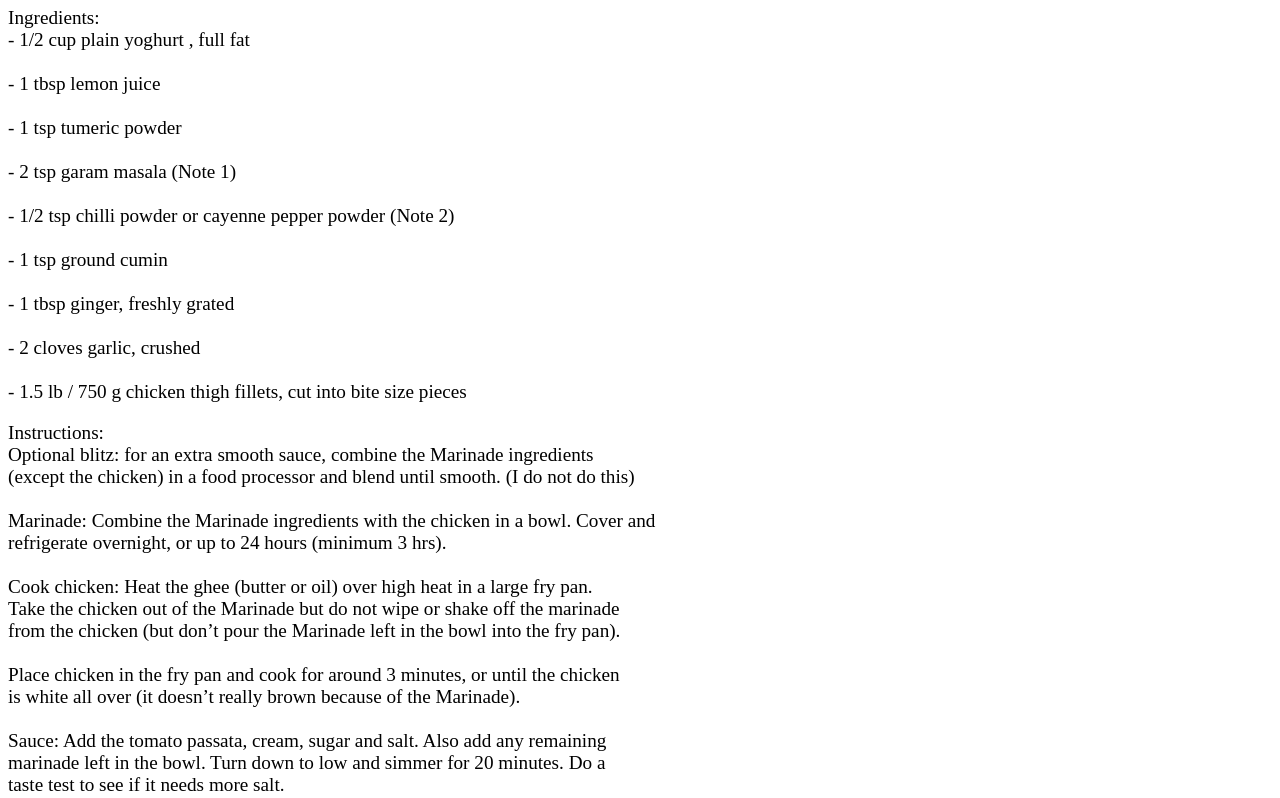
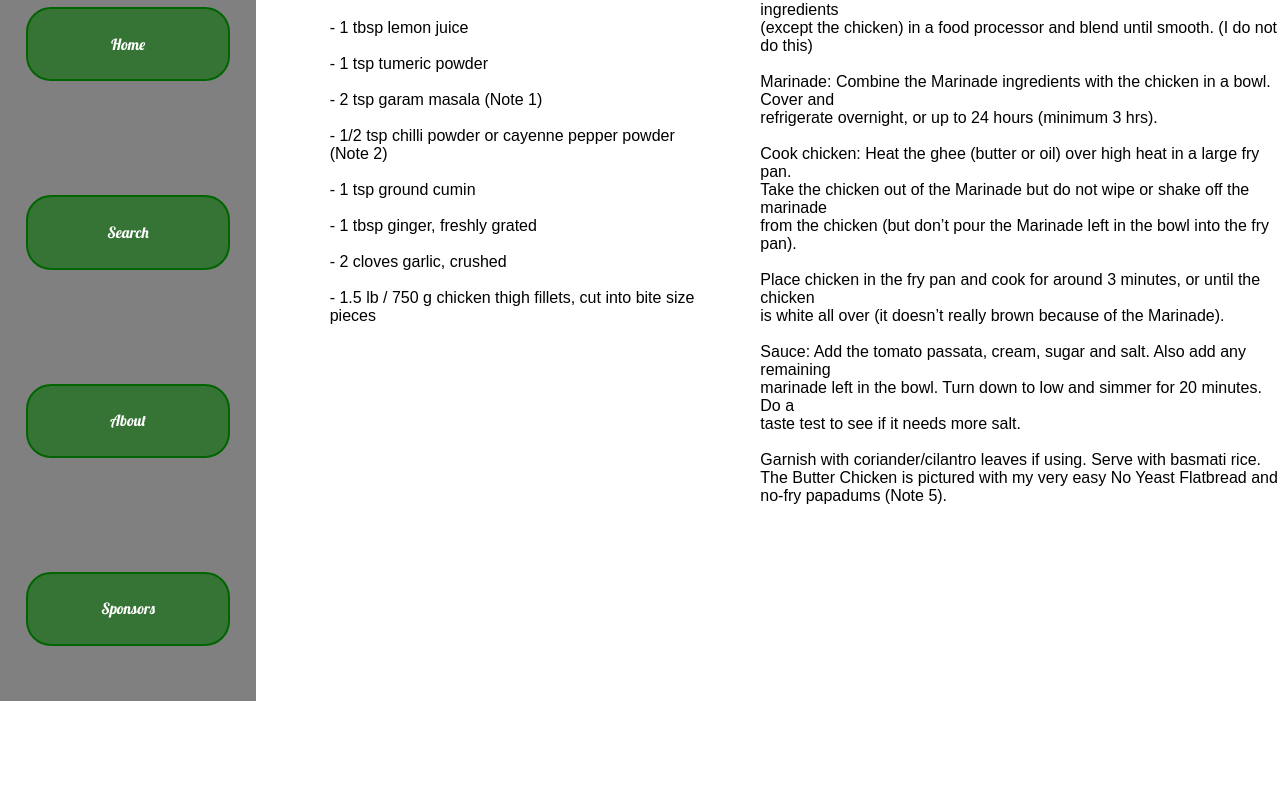
Before and after one commit to aman78099/Food-Blog, a plain HTML site: page bchicken.html in a window 1280 px wide. Shown: the part 99-897 px from the top of the page. After the commit the page ends 800 px from the top, so only its background shows below. Drawn offline with Linux system fonts and the light colour scheme.

Commit message:
Update recipe.css

```diff
--- a/recipe.css
+++ b/recipe.css
@@ -1,11 +1,122 @@
+/* This resets default spacing and sets box-sizing for easier layout control */
+* {
+    margin: 0;
+    padding: 0;
+    box-sizing: border-box;
+}
+
+/* This is the main body where background is added */
 body {
     background-image: url('background.png');
+    background-size: cover;
     background-position: center;
     background-attachment: fixed;
-    background-repeat: no-repeat;
-    background-size: cover;
+    color: white;
+    display: flex;
+    height: 100vh;
 }
 
+/* This creates a side bar that centers buttons even outs the space */
+.sidebar-nav {
+    font-family: lobster;
+    width: 100%;
+    display: flex;
+    flex-direction: column;
+    align-items: center;
+    gap: 8%;
+}
+
+/* This designs the button changing its colour, size and text  */
+.sidebar-button {
+    width: 80%;
+    padding: 10% 5%;
+    background-color: rgb(53, 116, 53);
+    border: 2px solid rgb(1, 100, 1);
+    border-radius: 25px;
+    font-size: 1.2vw;
+    text-align: center;
+    text-decoration: none;
+    color: white;
+    margin-bottom: 5%;
+    transition: 0.3s ease;
+}
+
+/* This changes button color and adds a hover effect and also lifts the button slightly */
+.sidebar-button:hover {
+    background-color: white;
+    color: rgb(53, 116, 53);
+    transform: translateY(-4%);
+    box-shadow: 0 0.3vw 0 black;
+}
+
+/* This adjusts font sizes for accoding to the screens size */
+@media (max-width: 768px) {
+    .text {
+      font-size: 5vw;
+    }
+    .sidebar-button {
+      font-size: 3vw;
+    }
+}
+
+/* This Makes the sidebar navigation fill its container, arranges buttons vertically centered, */
+.sidebar-nav {
+    font-family: 'Lobster', cursive;
+    width: 100%;
+    height: 100%;
+    display: flex;
+    flex-direction: column;
+    align-items: center;
+    justify-content: space-evenly;
+}
+
+/* This adds Lobster font styling on and rounded top-left corner for visibility and style. */
+.text {
+    position: fixed;
+    bottom: 0;
+    right: 0;
+    font-size: 1.8vw;
+    color: white;
+    text-align: right;
+    font-family: 'Lobster', cursive;
+    z-index: 100;
+    background-color: rgba(0, 0, 0, 0.4);
+    padding: 0.2em 0.5em;
+    border-radius: 10px 0 0 0;
+}
+
+/* .left-bar: Creates a fixed vertical sidebar on the left, 20% wide but at least 180px, with gray background and centered content, covering full viewport height. */
+.left-bar {
+    font-family: 'Lobster' cursive;
+    width: 20%;
+    min-width: 180px;
+    background-color: gray;
+    display: flex;
+    flex-direction: column;
+    align-items: center;
+    padding-top: 5%;
+    height: 100vh;
+    position: fixed;
+    left: 0;
+    top: 0;
+    z-index: 1000;
+}
+
+/* This styles the fixed left sidebar with gray background and vertical layout */
+.main-content {
+    margin-left: 20%;
+    width: 80%;
+    padding: 5%;
+    display: flex;
+    flex-direction: column;
+    align-items: center;
+}
+
+/* Changes the size of teh button */
 p {
-    font-size: 120%;
+    margin-left: 5%;
+    margin-top: 5%;
+    font-size: 100%;
+    color: black;
+    font-family: Arial, Helvetica, sans-serif;
 }
```
